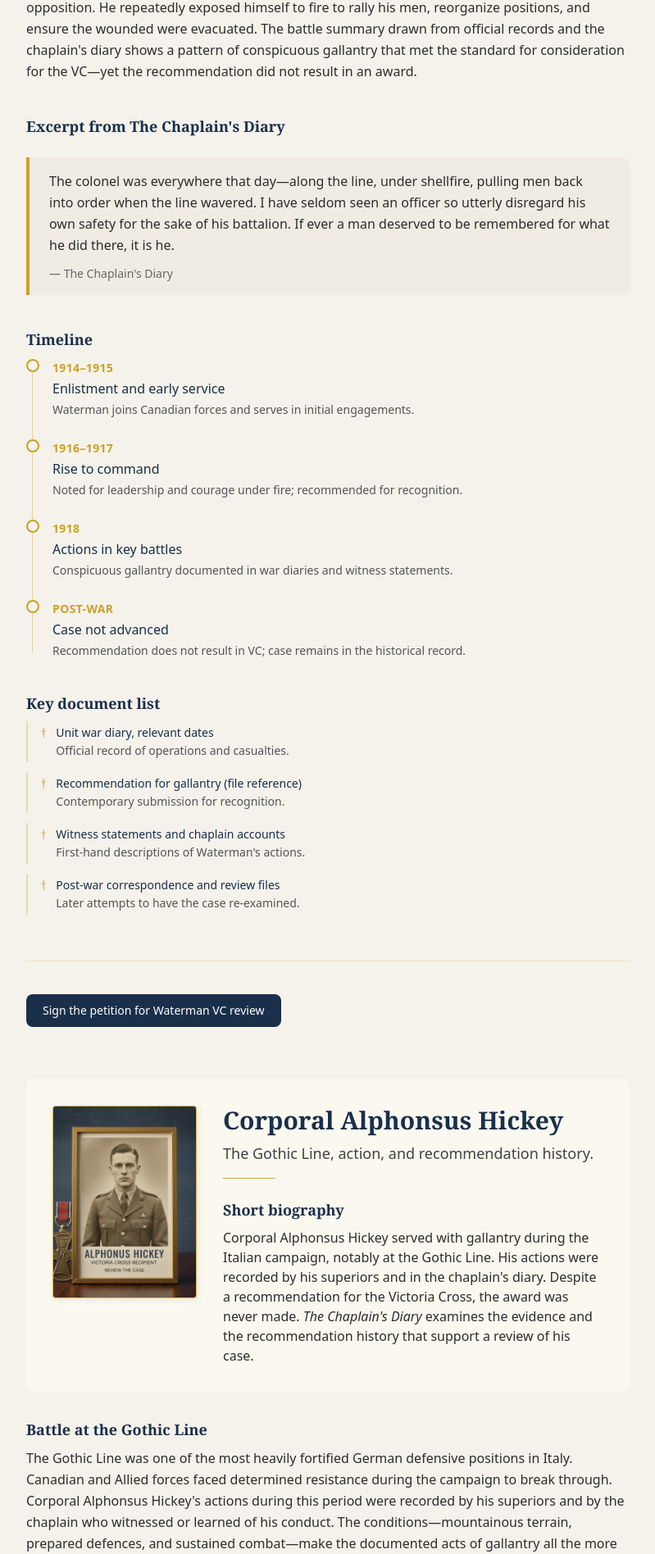
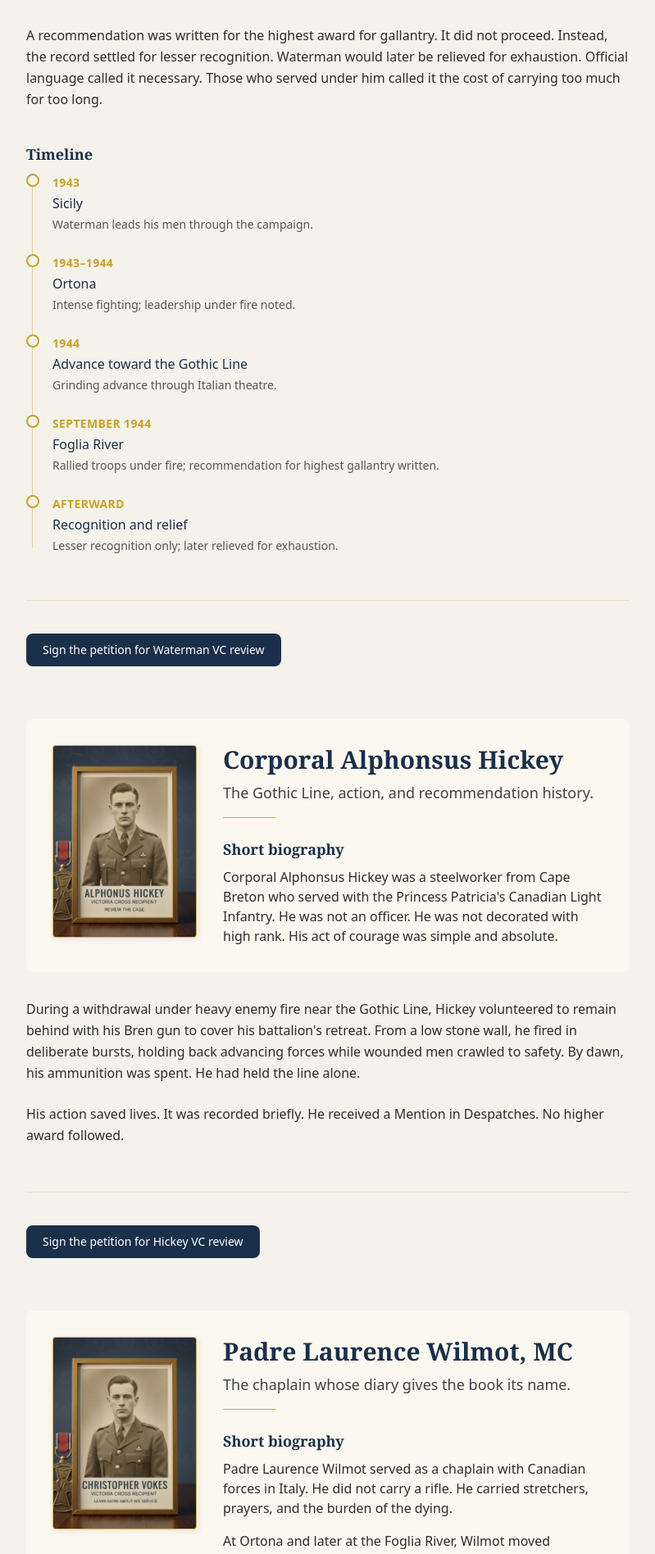
Before and after one commit to jovanny0915/andy-book-frontend, a Next.js app: page /history in a window 1280 px wide. Shown: the part 880-2776 px from the top of the page at 82% size, without its empty margins (240-1039 px from the left). Built offline with nearby package versions, Linux system fonts and the light colour scheme.

Commit message:
update the content of sections

```diff
--- a/src/app/history/page.tsx
+++ b/src/app/history/page.tsx
@@ -1,8 +1,6 @@
 import Link from 'next/link';
 import { SectionHeader } from '@/components/history/SectionHeader';
-import { DiaryExcerpt } from '@/components/history/DiaryExcerpt';
 import { Timeline } from '@/components/history/Timeline';
-import { DocumentList } from '@/components/history/DocumentList';
 
 export const metadata = {
   title: 'History – The Chaplain\'s Diary | Victoriacross.ca',
@@ -49,29 +47,18 @@ export default function HistoryPage() {
             heading: 'Short biography',
             content: (
               <p>
-                Colonel Ronald Waterman served with distinction in the First World War. His leadership under fire and personal courage were noted by contemporaries and are documented in unit war diaries and witness accounts. Despite being recommended for the highest recognition, his case was never advanced to the level of a Victoria Cross award. <em>The Chaplain&apos;s Diary</em> traces his service and the bureaucratic and command decisions that left his valour formally unrecognized.
+                Ronald Waterman began his service long before the first shot was fired in Italy. A professional soldier who rose from the ranks, he led men through Sicily, Ortona, and into the grinding advance toward the Gothic Line. He was not ornamental. He was direct, demanding, and present where the fighting was worst.
               </p>
             ),
           }}
         />
         <div className="mt-8 space-y-10">
-          <section>
-            <h3 className="font-serif text-lg text-heritage-navy font-semibold mb-2">
-              Battle summary
-            </h3>
           <p className="text-heritage-charcoal leading-relaxed">
-              Waterman&apos;s most cited actions occurred during intense fighting when his unit faced heavy opposition. He repeatedly exposed himself to fire to rally his men, reorganize positions, and ensure the wounded were evacuated. The battle summary drawn from official records and the chaplain&apos;s diary shows a pattern of conspicuous gallantry that met the standard for consideration for the VC—yet the recommendation did not result in an award.
+            At the Foglia River in September 1944, Waterman rallied exhausted troops under intense machine gun and mortar fire. With communications broken and positions collapsing, he moved forward repeatedly under fire to reorganize his companies, drag wounded men to cover, and restore order where retreat seemed imminent. His leadership prevented a total collapse of the line.
           </p>
-          </section>
-
-          <section>
-            <h3 className="font-serif text-lg text-heritage-navy font-semibold mb-2">
-              Excerpt from The Chaplain&apos;s Diary
-            </h3>
-            <DiaryExcerpt>
-              The colonel was everywhere that day—along the line, under shellfire, pulling men back into order when the line wavered. I have seldom seen an officer so utterly disregard his own safety for the sake of his battalion. If ever a man deserved to be remembered for what he did there, it is he.
-            </DiaryExcerpt>
-          </section>
+          <p className="text-heritage-charcoal leading-relaxed">
+            A recommendation was written for the highest award for gallantry. It did not proceed. Instead, the record settled for lesser recognition. Waterman would later be relieved for exhaustion. Official language called it necessary. Those who served under him called it the cost of carrying too much for too long.
+          </p>
 
           <section>
             <h3 className="font-serif text-lg text-heritage-navy font-semibold mb-2">
@@ -79,24 +66,11 @@ export default function HistoryPage() {
             </h3>
             <Timeline
               items={[
-                { year: '1914–1915', label: 'Enlistment and early service', detail: 'Waterman joins Canadian forces and serves in initial engagements.' },
-                { year: '1916–1917', label: 'Rise to command', detail: 'Noted for leadership and courage under fire; recommended for recognition.' },
-                { year: '1918', label: 'Actions in key battles', detail: 'Conspicuous gallantry documented in war diaries and witness statements.' },
-                { year: 'Post-war', label: 'Case not advanced', detail: 'Recommendation does not result in VC; case remains in the historical record.' },
-              ]}
-            />
-          </section>
-
-          <section>
-            <h3 className="font-serif text-lg text-heritage-navy font-semibold mb-2">
-              Key document list
-            </h3>
-            <DocumentList
-              items={[
-                { title: 'Unit war diary, relevant dates', description: 'Official record of operations and casualties.' },
-                { title: 'Recommendation for gallantry (file reference)', description: 'Contemporary submission for recognition.' },
-                { title: 'Witness statements and chaplain accounts', description: 'First-hand descriptions of Waterman\'s actions.' },
-                { title: 'Post-war correspondence and review files', description: 'Later attempts to have the case re-examined.' },
+                { year: '1943', label: 'Sicily', detail: 'Waterman leads his men through the campaign.' },
+                { year: '1943–1944', label: 'Ortona', detail: 'Intense fighting; leadership under fire noted.' },
+                { year: '1944', label: 'Advance toward the Gothic Line', detail: 'Grinding advance through Italian theatre.' },
+                { year: 'September 1944', label: 'Foglia River', detail: 'Rallied troops under fire; recommendation for highest gallantry written.' },
+                { year: 'Afterward', label: 'Recognition and relief', detail: 'Lesser recognition only; later relieved for exhaustion.' },
               ]}
             />
           </section>
@@ -121,47 +95,18 @@ export default function HistoryPage() {
             heading: 'Short biography',
             content: (
               <p>
-                Corporal Alphonsus Hickey served with gallantry during the Italian campaign, notably at the Gothic Line. His actions were recorded by his superiors and in the chaplain&apos;s diary. Despite a recommendation for the Victoria Cross, the award was never made. <em>The Chaplain&apos;s Diary</em> examines the evidence and the recommendation history that support a review of his case.
+                Corporal Alphonsus Hickey was a steelworker from Cape Breton who served with the Princess Patricia&apos;s Canadian Light Infantry. He was not an officer. He was not decorated with high rank. His act of courage was simple and absolute.
               </p>
             ),
           }}
         />
-        <div className="mt-8 space-y-10">
-          <section>
-            <h3 className="font-serif text-lg text-heritage-navy font-semibold mb-2">
-              Battle at the Gothic Line
-            </h3>
+        <div className="mt-8 space-y-6">
           <p className="text-heritage-charcoal leading-relaxed">
-              The Gothic Line was one of the most heavily fortified German defensive positions in Italy. Canadian and Allied forces faced determined resistance during the campaign to break through. Corporal Alphonsus Hickey&apos;s actions during this period were recorded by his superiors and by the chaplain who witnessed or learned of his conduct. The conditions—mountainous terrain, prepared defences, and sustained combat—make the documented acts of gallantry all the more significant.
+            During a withdrawal under heavy enemy fire near the Gothic Line, Hickey volunteered to remain behind with his Bren gun to cover his battalion&apos;s retreat. From a low stone wall, he fired in deliberate bursts, holding back advancing forces while wounded men crawled to safety. By dawn, his ammunition was spent. He had held the line alone.
           </p>
-          </section>
-
-          <section>
-            <h3 className="font-serif text-lg text-heritage-navy font-semibold mb-2">
-              Excerpt from The Chaplain&apos;s Diary
-            </h3>
-            <DiaryExcerpt>
-              Cpl. Hickey went forward again when others could not—to bring in the wounded, to silence the machine-gun that had pinned the company down. I was told later that his CO had put his name forward. Whatever the outcome, the men who were there knew what they had seen.
-            </DiaryExcerpt>
-          </section>
-
-          <section>
-            <h3 className="font-serif text-lg text-heritage-navy font-semibold mb-2">
-              Summary of action
-            </h3>
           <p className="text-heritage-charcoal leading-relaxed">
-              Hickey&apos;s actions included repeated exposure to enemy fire to rescue wounded comrades and to assault or neutralize positions that were holding up the advance. His conduct was brought to the attention of the chain of command and formed the basis of a recommendation for the Victoria Cross. The summary of action, as reconstructed from war diaries and the chaplain&apos;s diary, presents a clear picture of gallantry in the face of the enemy—the core criterion for the VC.
+            His action saved lives. It was recorded briefly. He received a Mention in Despatches. No higher award followed.
           </p>
-          </section>
-
-          <section>
-            <h3 className="font-serif text-lg text-heritage-navy font-semibold mb-2">
-              Recommendation history
-            </h3>
-            <p className="text-heritage-charcoal leading-relaxed">
-              A recommendation for the Victoria Cross was submitted through the proper channels. For reasons that remain partly obscure—administrative delay, loss of paperwork, or a decision higher up the chain—the award was never made. The recommendation history is traced in <em>The Chaplain&apos;s Diary</em> using available files and correspondence. The case for a posthumous or belated review rests on this documented history and on the principle that conspicuous courage ought to be recognized when the record supports it.
-            </p>
-          </section>
         </div>
 
         <div className="mt-14 pt-10 border-t border-heritage-gold/20">
@@ -176,36 +121,27 @@ export default function HistoryPage() {
         {/* ——— Section 3: Wilmot MC ——— */}
         <SectionHeader
           id="wilmot"
-          title="Padre Laurence Wilmot MC"
+          title="Padre Laurence Wilmot, MC"
           subtitle="The chaplain whose diary gives the book its name."
-          image={{ src: '/hero-vokes.png', alt: 'Padre Laurence Wilmot MC' }}
+          image={{ src: '/hero-vokes.png', alt: 'Padre Laurence Wilmot, MC' }}
           bio={{
             heading: 'Short biography',
             content: (
+              <>
                 <p>
-                Padre Laurence Wilmot was a chaplain who served alongside Canadian troops and was awarded the Military Cross (MC) for his own courage and devotion to the wounded under fire. His diary entries provide a first-hand, moral perspective on the actions of soldiers like Waterman and Hickey and on the gap between what was witnessed and what was officially recognized. His voice runs through <em>The Chaplain&apos;s Diary</em> as both witness and commentator.
+                  Padre Laurence Wilmot served as a chaplain with Canadian forces in Italy. He did not carry a rifle. He carried stretchers, prayers, and the burden of the dying.
                 </p>
+                <p className="mt-4">
+                  At Ortona and later at the Foglia River, Wilmot moved through shellfire to recover wounded men from exposed ground. For his actions under fire, he was awarded the Military Cross. He rarely spoke of it.
+                </p>
+              </>
             ),
           }}
         />
-        <div className="mt-8 space-y-10">
-          <section>
-            <h3 className="font-serif text-lg text-heritage-navy font-semibold mb-2">
-              Context for diary material
-            </h3>
+        <div className="mt-8 space-y-6">
           <p className="text-heritage-charcoal leading-relaxed">
-              The diary was kept under the constraints of wartime—security, fatigue, and the immediate demands of ministry. Entries are often brief; names and places are sometimes oblique. The book uses these fragments alongside official records to reconstruct timelines and to attribute observations to the right operations and individuals. Understanding this context helps the reader appreciate how the diary supports the broader narrative of unawarded valour.
+            His private diaries record the moral strain of command decisions, the exhaustion of officers, and the courage of ordinary soldiers. Through his words, the battlefield is seen not only in tactics and objectives, but in conscience and consequence. His account forms the moral spine of <em>The Chaplain&apos;s Diary</em>.
           </p>
-          </section>
-
-          <section>
-            <h3 className="font-serif text-lg text-heritage-navy font-semibold mb-2">
-              Excerpt from The Chaplain&apos;s Diary
-            </h3>
-            <DiaryExcerpt>
-              I keep this record not to argue with the powers that be, but so that someone, someday, may know what was done here—and by whom. Honour, when it is delayed or denied, does not erase the act. It only asks that we remember.
-            </DiaryExcerpt>
-          </section>
         </div>
 
         <div className="mt-14 pt-10 border-t border-heritage-gold/20">
@@ -225,13 +161,13 @@ export default function HistoryPage() {
         />
         <div className="mt-8 space-y-6">
           <p className="text-heritage-charcoal leading-relaxed">
-            In 1993, Canada created its own version of the Victoria Cross, distinct from the British award. The Canadian Victoria Cross is the highest honour for bravery that Canada can bestow. It was established to recognize the most conspicuous courage, daring, or self-sacrifice in the presence of the enemy—criteria that align with the original VC. The intention was to allow Canada to honour its own in a distinctly Canadian way.
+            In 1993, Canada created its own Victoria Cross as part of the Canadian honours system. The design mirrors the original British decoration, but carries the inscription <em>Pro Valore</em>. The standard remains unchanged. It is awarded for the most conspicuous bravery, or some daring or pre-eminent act of valour in the presence of the enemy.
           </p>
           <p className="text-heritage-charcoal leading-relaxed">
-            Since its creation, the Canadian Victoria Cross has <strong>never been awarded</strong>. No living or historical recipient has been named. The cases of Waterman and Hickey—and the broader question of how Canada chooses to recognize past valour that was never formally acknowledged—sit in the shadow of this fact: a medal that exists, that could in principle be awarded retrospectively in appropriate cases, and that remains unused.
+            Since its creation, the Canadian Victoria Cross has never been awarded. Other Commonwealth nations, including Australia and New Zealand, have awarded their modern versions. Britain has reviewed and, in some cases, reassessed earlier conflicts. Canada&apos;s Cross remains uninscribed.
           </p>
           <p className="text-heritage-charcoal leading-relaxed">
-            This page and the petitions associated with it do not presume to decide who should receive the Canadian VC. They seek a fair, evidence-based review of specific cases so that the decision to award—or not to award—can be made with full regard to the historical record and to the meaning of the medal itself.
+            <em>The Chaplain&apos;s Diary</em> does not argue that standards should be lowered. It asks whether certain acts, recorded in diaries and operational reports, were seen clearly at the time. It invites readers to examine the historical record and decide whether silence was caution, policy, or something more enduring.
           </p>
         </div>
       </article>
```
Also changed, not shown: src/app/book/page.tsx (+13 -0 lines), src/components/home/ShortIntroduction.tsx (+3 -19 lines), src/content/bookPassage.tsx (added, +35 -0 lines). Lines whose indentation alone changed are shown as unchanged.
